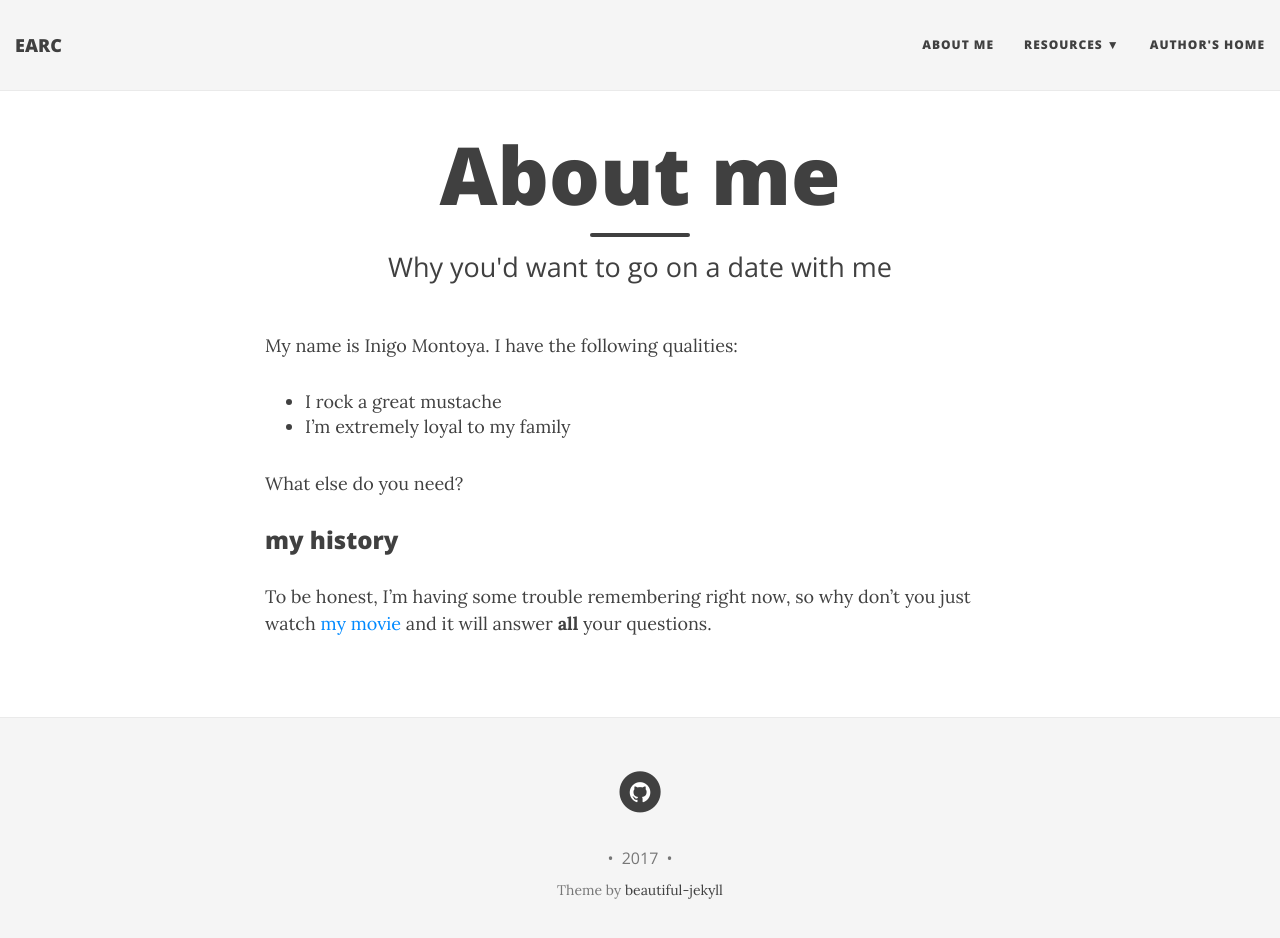
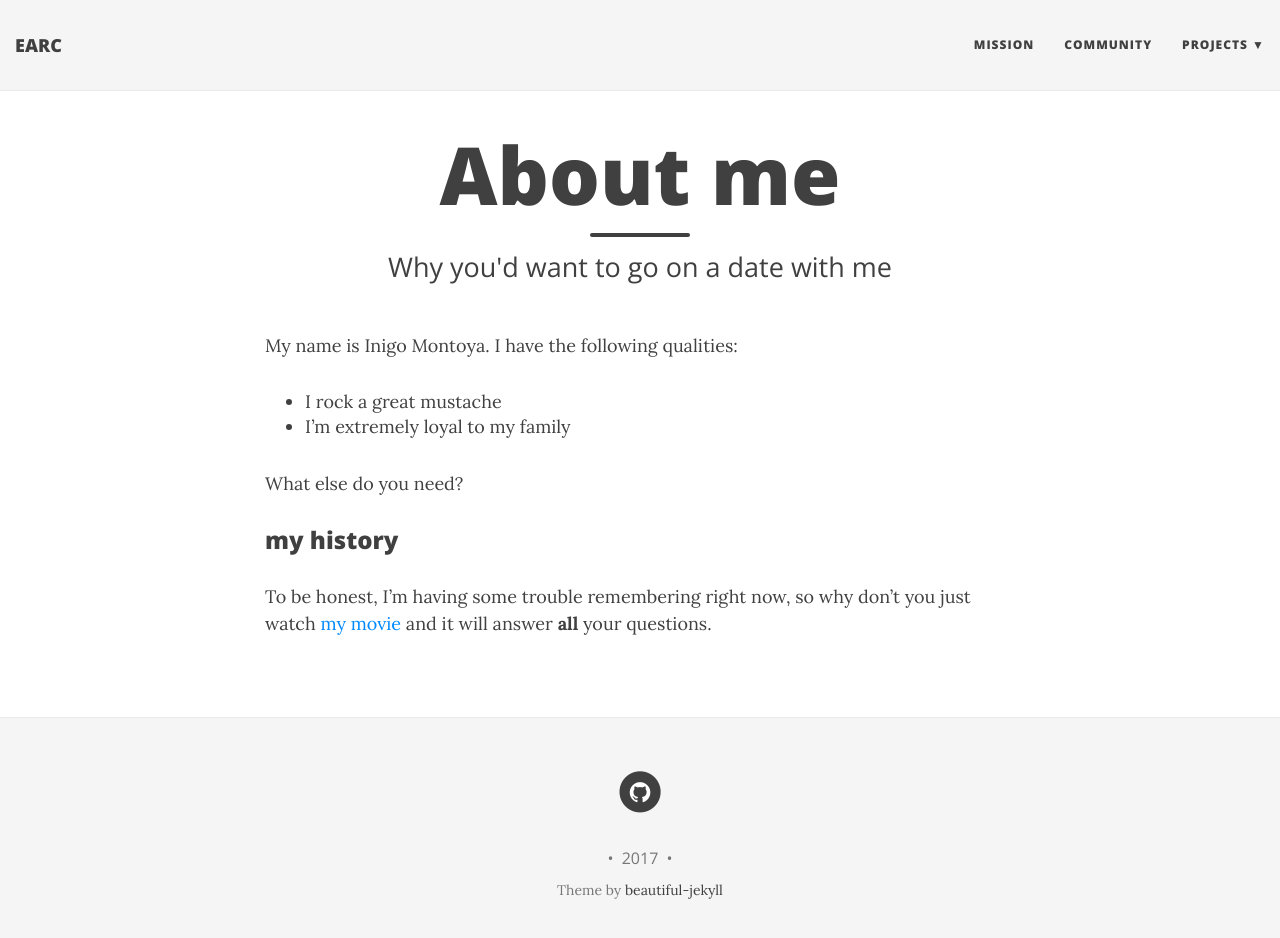
Before and after one commit to maluta/EARC, a Jekyll site: the page built from aboutme.md, in a window 1280 px wide and 951 px high. Shown: the top 938 px of the window. Built offline with Jekyll 4.4.1, drawn with Linux system fonts in a browser that asks for light colours; nearby versions of some CDN libraries.

Commit message:
alter header menu
Signed-off-by: Tiago Maluta <tiago.maluta@gmail.com>

```diff
--- a/_config.yml
+++ b/_config.yml
@@ -1,15 +1,7 @@
 # --- General options --- #
 
-# url is the full website URL
-# baseurl is the website's URL without the hostname
-
-# If you are building a GitHub project page then use these settings:
 url: "http://maluta.github.io/EARC"
 baseurl: "/EARC"
-
-# Of course don't forget to change the username and projectname to YOUR username and project
-
-# Name of website
 title: EARC
 
 # Short description of your site
@@ -19,12 +11,12 @@ description: Edtech Advancement Research Community
 
 # List of links in the navigation bar
 navbar-links:
-  About Me: "aboutme"
-  Resources:
-    - Beautiful Jekyll: "#"
-    - Learn markdown: "#"
-    - GitHub Pages: "#"
-  Author's home: "#"
+  Mission: "aboutme"
+  Community: "#"
+  Projects:
+    - p1: "#"
+    - p2: "#"
+    - p3: "#"
 
 # Image to show in the navigation bar - image must be a square (width = height)
 # Remove this parameter if you don't want an image in the navbar
@@ -202,6 +194,3 @@ prose:
 
 gems:
   - jekyll-paginate
-
-# Beautiful Jekyll / Dean Attali
-# 2fc73a3a967e97599c9763d05e564189
```
